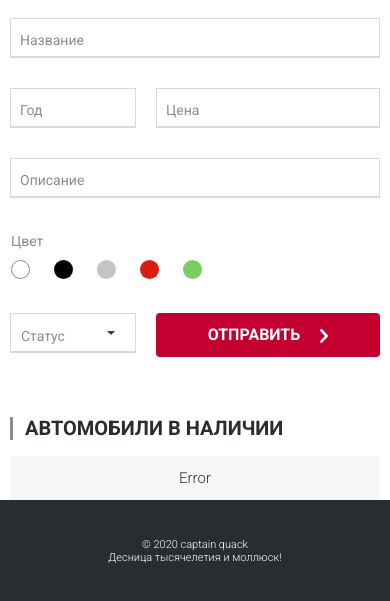
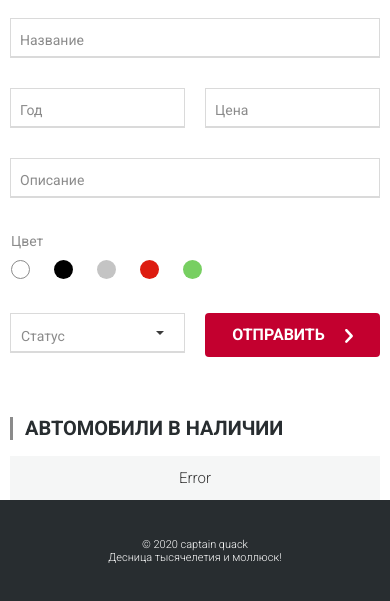
Before and after one commit to M-kos/kodix, a website built with webpack: page src/index.html in a window 390 px wide. Shown: the part 261-862 px from the top of the page. Built offline with nearby package versions, Linux system fonts and the light colour scheme; no server answers; files whose address does not match are found by name.

Commit message:
Правки стилей

```diff
--- a/src/styles/styles.css
+++ b/src/styles/styles.css
@@ -151,6 +151,7 @@ input[type="number"] {
 /* Button style */
 .add-block__btn-send {
   grid-area: send;
+  min-width: 150px;
   border: none;
   height: 44px;
   background-color: #c3002f;
@@ -234,6 +235,7 @@ input[type="number"] {
   border-top-color: #282d30;
   z-index: 2;
   padding: 10px;
+  background-color: #fff;
 }
 
 .select-body-item {
@@ -445,7 +447,7 @@ ul {
       "description description"
       "colors colors"
       "status send";
-    grid-template-columns: 1fr 1fr;
+    grid-template-columns: repeat(2, calc(50% - 10px));
   }
 
   .table-row {
```
